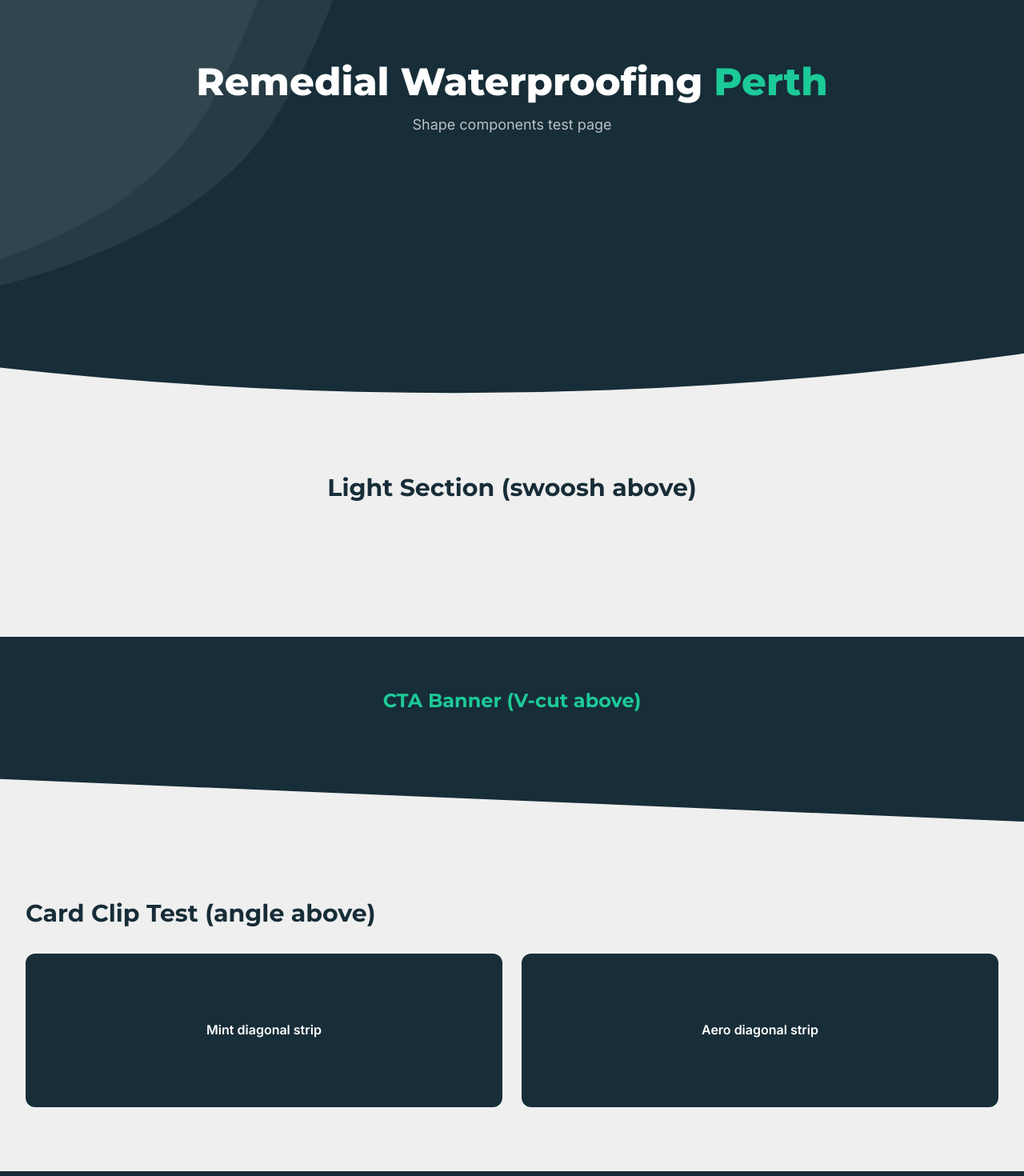
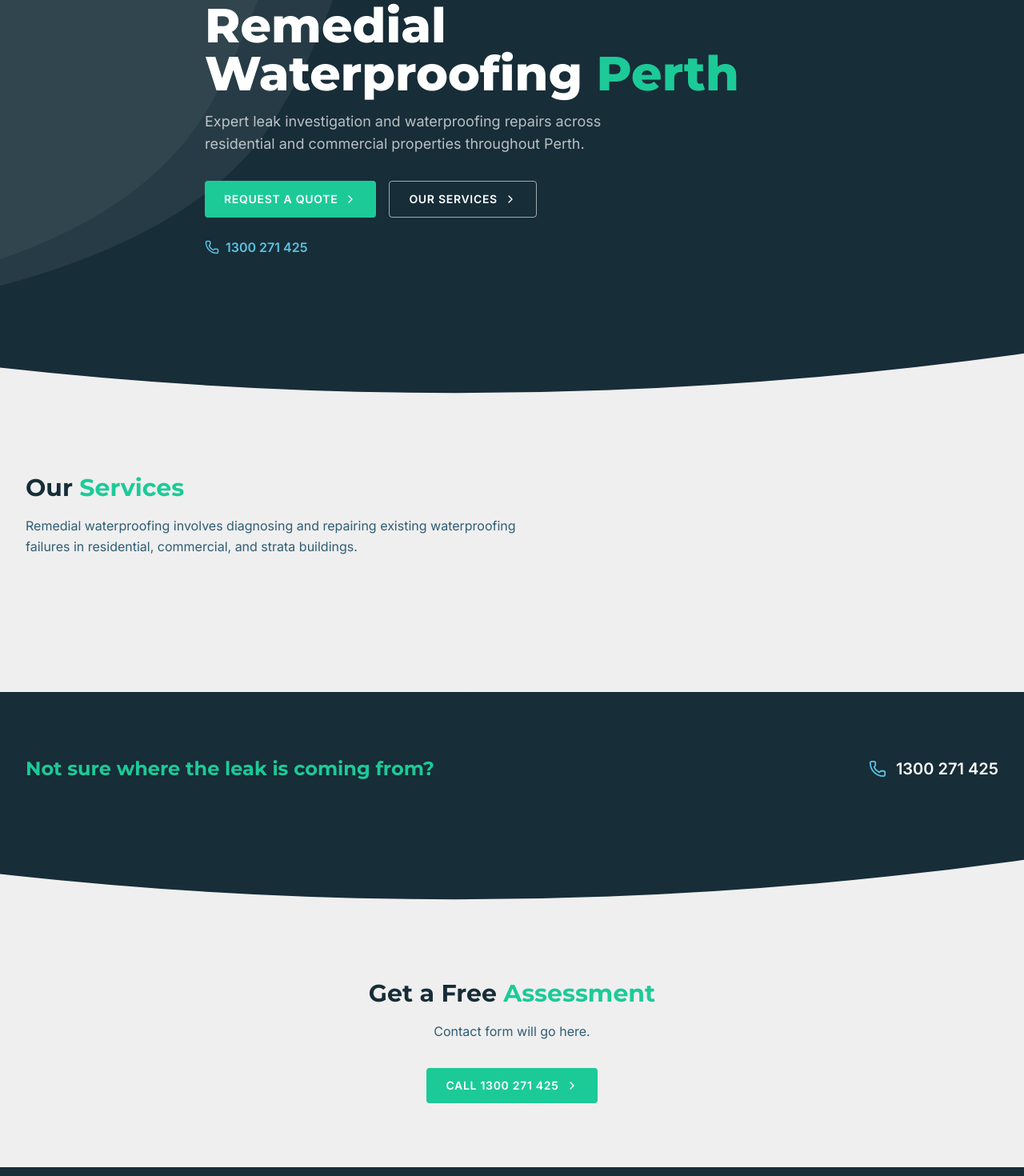
Before and after one commit to Greenie5656/pwss-remedial, a Next.js app: page / in a window 1280 px wide. Shown: the part 176-1646 px from the top of the page at 80% size. Built offline with nearby package versions, Linux system fonts and the light colour scheme.

Commit message:
Step 1.4: Button, Container, SectionWrapper shared UI components

```diff
--- a/src/app/page.tsx
+++ b/src/app/page.tsx
@@ -1,54 +1,90 @@
 import HeroSwoosh from '@/components/shapes/HeroSwoosh';
 import DiagonalDivider from '@/components/shapes/DiagonalDivider';
-import CardClip from '@/components/shapes/CardClip';
+import SectionWrapper from '@/components/ui/SectionWrapper';
+import Container from '@/components/ui/Container';
+import Button from '@/components/ui/Button';
+import PhoneLink from '@/components/ui/PhoneLink';
+import { CONTACT } from '@/lib/constants';
+import { Phone } from 'lucide-react';
 
 export default function Home() {
   return (
     <main>
-      {/* Hero with swoosh */}
-      <section className="relative bg-pwss-gunmetal min-h-[75vh] flex items-center justify-center">
+      {/* Hero */}
+      <section className="relative bg-pwss-gunmetal min-h-[75vh] flex items-center">
         <HeroSwoosh />
-        <div className="relative z-10 text-center px-4">
-          <h1 className="font-heading text-4xl md:text-5xl font-extrabold text-white">
-            Remedial Waterproofing <span className="text-pwss-mint">Perth</span>
+        <Container className="relative z-10 pt-20">
+          <h1 className="font-heading text-4xl md:text-5xl lg:text-6xl font-extrabold text-white max-w-3xl">
+            Remedial Waterproofing{' '}
+            <span className="text-pwss-mint">Perth</span>
           </h1>
-          <p className="mt-4 text-white/70 text-lg">Shape components test page</p>
-        </div>
+          <p className="mt-4 text-white/70 text-lg max-w-xl">
+            Expert leak investigation and waterproofing repairs across residential
+            and commercial properties throughout Perth.
+          </p>
+          <div className="mt-8 flex flex-col sm:flex-row gap-4">
+            <Button variant="primary" href="#contact" showArrow fullWidth>
+              Request a Quote
+            </Button>
+            <Button variant="secondary" href="#services" showArrow fullWidth>
+              Our Services
+            </Button>
+          </div>
+          <PhoneLink className="mt-6 inline-flex items-center gap-2 text-pwss-aero hover:text-pwss-mint transition-colors duration-200">
+            <Phone size={18} />
+            <span className="font-semibold">{CONTACT.phone}</span>
+          </PhoneLink>
+        </Container>
       </section>
 
-      {/* Swoosh divider — dark to light */}
       <DiagonalDivider direction="dark-to-light" variant="swoosh" />
 
       {/* Light section */}
-      <section className="bg-pwss-white py-20 flex items-center justify-center">
-        <h2 className="font-heading text-3xl font-bold text-pwss-gunmetal">Light Section (swoosh above)</h2>
-      </section>
+      <SectionWrapper theme="light" id="services">
+        <Container>
+          <h2 className="font-heading text-3xl font-bold text-pwss-gunmetal">
+            Our <span className="text-pwss-mint">Services</span>
+          </h2>
+          <p className="mt-4 max-w-2xl">
+            Remedial waterproofing involves diagnosing and repairing existing
+            waterproofing failures in residential, commercial, and strata buildings.
+          </p>
+        </Container>
+      </SectionWrapper>
 
-      {/* V-cut divider — light to dark */}
       <DiagonalDivider direction="light-to-dark" variant="v-cut" />
 
       {/* Dark CTA banner */}
-      <section className="bg-pwss-gunmetal py-16 flex items-center justify-center">
-        <h2 className="font-heading text-2xl font-bold text-pwss-mint">CTA Banner (V-cut above)</h2>
-      </section>
+      <SectionWrapper theme="dark">
+        <Container className="flex flex-col md:flex-row items-center justify-between gap-6">
+          <h2 className="font-heading text-2xl font-bold text-pwss-mint">
+            Not sure where the leak is coming from?
+          </h2>
+          <PhoneLink className="flex items-center gap-3 text-white hover:text-pwss-mint transition-colors duration-200">
+            <Phone size={22} className="text-pwss-aero" />
+            <span className="text-xl font-bold">{CONTACT.phone}</span>
+          </PhoneLink>
+        </Container>
+      </SectionWrapper>
 
-      {/* Angle divider — dark to light */}
-      <DiagonalDivider direction="dark-to-light" variant="angle" />
+      <DiagonalDivider direction="dark-to-light" variant="swoosh" />
 
-      {/* Light section with card clips */}
-      <section className="bg-pwss-white py-20">
-        <div className="max-w-7xl mx-auto px-4 sm:px-6 lg:px-8">
-          <h2 className="font-heading text-3xl font-bold text-pwss-gunmetal mb-8">Card Clip Test (angle above)</h2>
-          <div className="grid grid-cols-1 md:grid-cols-2 gap-6">
-            <CardClip accentColor="var(--color-pwss-mint)" className="bg-pwss-gunmetal rounded-xl h-48 flex items-center justify-center">
-              <p className="text-white font-semibold">Mint diagonal strip</p>
-            </CardClip>
-            <CardClip accentColor="var(--color-pwss-aero)" className="bg-pwss-gunmetal rounded-xl h-48 flex items-center justify-center">
-              <p className="text-white font-semibold">Aero diagonal strip</p>
-            </CardClip>
+      {/* Light section */}
+      <SectionWrapper theme="light" id="contact">
+        <Container className="text-center">
+          <h2 className="font-heading text-3xl font-bold text-pwss-gunmetal">
+            Get a Free <span className="text-pwss-mint">Assessment</span>
+          </h2>
+          <p className="mt-4 max-w-2xl mx-auto">
+            Contact form will go here.
+          </p>
+          <div className="mt-8">
+            <Button variant="primary" href="tel:1300271425" showArrow>
+              Call {CONTACT.phone}
+            </Button>
           </div>
-        </div>
-      </section>
+        </Container>
+      </SectionWrapper>
     </main>
   );
 }
--- /dev/null
+++ b/src/components/ui/Button.tsx
@@ -0,0 +1,56 @@
+import { ChevronRight } from 'lucide-react';
+
+interface ButtonProps {
+  variant?: 'primary' | 'secondary';
+  href?: string;
+  showArrow?: boolean;
+  fullWidth?: boolean;
+  children: React.ReactNode;
+  className?: string;
+  type?: 'button' | 'submit';
+  onClick?: () => void;
+}
+
+export default function Button({
+  variant = 'primary',
+  href,
+  showArrow = false,
+  fullWidth = false,
+  children,
+  className = '',
+  type = 'button',
+  onClick,
+}: ButtonProps) {
+  const base =
+    'inline-flex items-center justify-center gap-2 font-body font-semibold rounded transition-colors duration-200 uppercase tracking-wider text-sm px-6 py-3';
+
+  const variants = {
+    primary: 'bg-pwss-mint hover:bg-pwss-cyan text-white',
+    secondary: 'border border-white/60 hover:border-pwss-mint text-white hover:text-pwss-mint bg-transparent',
+  };
+
+  const width = fullWidth ? 'w-full sm:w-auto' : '';
+
+  const classes = `${base} ${variants[variant]} ${width} ${className}`;
+
+  const content = (
+    <>
+      {children}
+      {showArrow && <ChevronRight size={16} />}
+    </>
+  );
+
+  if (href) {
+    return (
+      <a href={href} className={classes}>
+        {content}
+      </a>
+    );
+  }
+
+  return (
+    <button type={type} onClick={onClick} className={classes}>
+      {content}
+    </button>
+  );
+}
--- /dev/null
+++ b/src/components/ui/Container.tsx
@@ -0,0 +1,12 @@
+interface ContainerProps {
+  children: React.ReactNode;
+  className?: string;
+}
+
+export default function Container({ children, className = '' }: ContainerProps) {
+  return (
+    <div className={`max-w-7xl mx-auto px-4 sm:px-6 lg:px-8 ${className}`}>
+      {children}
+    </div>
+  );
+}
--- /dev/null
+++ b/src/components/ui/SectionWrapper.tsx
@@ -0,0 +1,28 @@
+interface SectionWrapperProps {
+  /** 'dark' = gunmetal background, light text. 'light' = anti-flash-white background, dark text. */
+  theme?: 'dark' | 'light';
+  id?: string;
+  className?: string;
+  children: React.ReactNode;
+}
+
+export default function SectionWrapper({
+  theme = 'light',
+  id,
+  className = '',
+  children,
+}: SectionWrapperProps) {
+  const themes = {
+    dark: 'bg-pwss-gunmetal text-white/80',
+    light: 'bg-pwss-white text-pwss-gunmetal-600',
+  };
+
+  return (
+    <section
+      id={id}
+      className={`py-12 md:py-16 lg:py-20 ${themes[theme]} ${className}`}
+    >
+      {children}
+    </section>
+  );
+}
```
